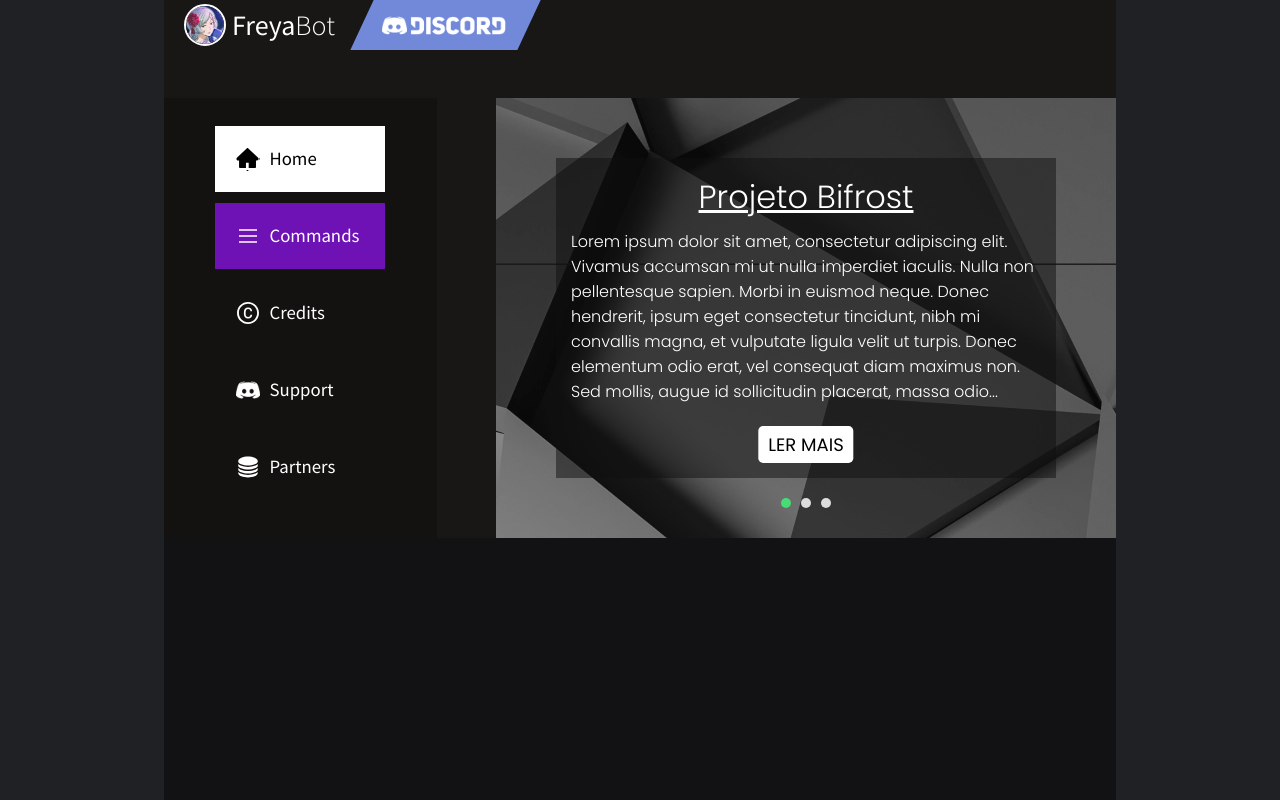
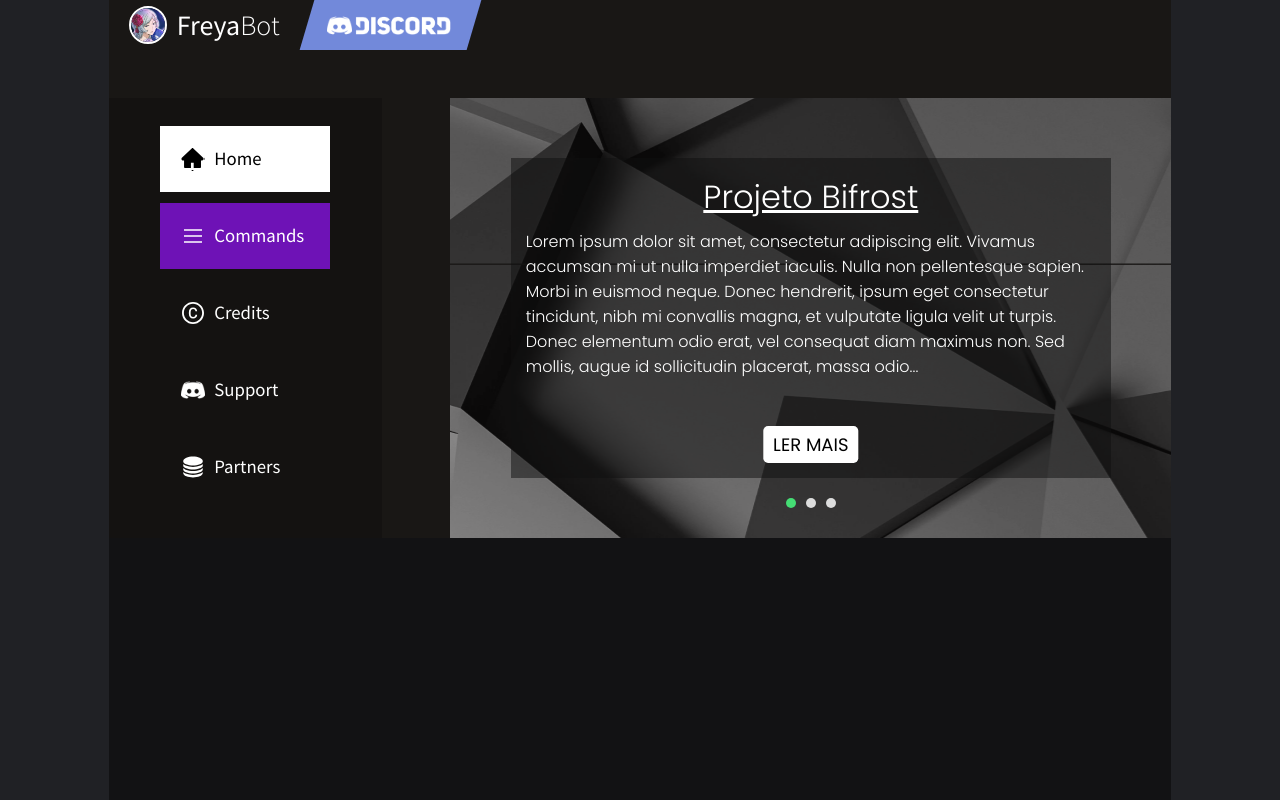
Before and after one commit to Freya-Project/website, a Next.js app: page / in a window 1280 px wide. Built offline with nearby package versions, Linux system fonts and the light colour scheme.

Commit message:
Carousel slide ver

```diff
--- a/src/components/carousel/index.tsx
+++ b/src/components/carousel/index.tsx
@@ -1,6 +1,10 @@
+import Link from 'next/link';
 import React, { useEffect, useMemo, useState } from 'react';
-import Link from 'next/link';
-import { CarouselBg, CarouselDescription, CarouselSection, CarouselTitle, CarousselControls, ControlIndicator, ReadMoreButton } from './styles';
+
+import {
+    CarouselBg, CarouselDescription, CarouselSection, CarouselTitle, CarousselControls,
+    ControlIndicator, ReadMoreButton, CarouselContainer, SlideContainer
+} from './styles';
 
 type CarouselItem = {
     title: string;
@@ -12,17 +16,16 @@ type Carousel = {
     items?: CarouselItem[];
 };
 
-const Carousel = (props: Carousel) => {
-    const { items } = props;
-    const [selectedItem, setSelectedItem] = useState(-1);
-    const [tick, setTick] = useState(false);
-
-    const contentList = useMemo(() => {
-        return items?.map((item: CarouselItem, index: number) =>  {
+function createItem(item: CarouselItem, current?: boolean) {
+    if(!item) return;
     const redirectToUrl = () => {
         const url = item.url;
     }
-            return (<React.Fragment key={item.title}>
+    return (
+        <CarouselSection
+            key={item.title}
+            enter={current}
+        >
             <CarouselTitle>
                 {item.title}
             </CarouselTitle>
@@ -32,19 +35,60 @@ const Carousel = (props: Carousel) => {
             {item.url ? <ReadMoreButton onClick={redirectToUrl}>
                 <Link href={item.url}>LER MAIS</Link>
             </ReadMoreButton> : <></>}
-            </React.Fragment>);
-        })
-    }, [items]);
+        </CarouselSection>
+    );
+}
+
+const Carousel = (props: Carousel) => {
+    const { items } = props;
+    const [selectedItem, setSelectedItem] = useState(items.length-1);
+    const [previousItem, setPreviousItem] = useState(-1);
+    const [lastTimeout, setLastTimeout] = useState({} as NodeJS.Timeout);
+    const [tick, setTick] = useState(false);
+
+    function resetTimeout() {
+        clearTimeout(lastTimeout);
+        const timeout = setTimeout(() => {
+            setTick(!tick);
+        }, 25000);
+        setLastTimeout(timeout);
+    }
+
+    function setItem(index: number){
+        resetTimeout();
+        if(selectedItem !== index) {
+            setPreviousItem(selectedItem);
+            setSelectedItem(index);
+        }
+    }
+
+    const contentList = useMemo(() => {
+        const itemList = [createItem(items[selectedItem], true), createItem(items[previousItem])];
+        const orderCheck = items.length > 2 ?
+            (selectedItem < previousItem && !(previousItem === items.length - 1 && selectedItem === 0))
+                || (selectedItem === items.length -1 && previousItem === 0)
+            : selectedItem < previousItem;
+        const direction = orderCheck ? "left" : "right";
+        const orderedItems = orderCheck ? itemList : itemList.reverse();
+        return (
+            <SlideContainer
+                key={`${selectedItem}${previousItem}`}
+                direction={direction}>
+                    {orderedItems}
+            </SlideContainer>
+        );
+
+    }, [items, selectedItem, previousItem]);
 
     const controlIndicatorList = useMemo(() => {
         return new Array(items.length).fill(undefined).map(
             (_: any, index: number) => {
-                const setItem = () => {
-                    setSelectedItem(index);
+                const setCurrent = () => {
+                    setItem(index);
                 }
                 return <ControlIndicator
                     key={index}
-                    onClick={setItem}
+                    onClick={setCurrent}
                     active={index === selectedItem}
                 />;
             }
@@ -53,19 +97,19 @@ const Carousel = (props: Carousel) => {
 
     useEffect(() => {
         const nextItem = selectedItem < items.length - 1 ? selectedItem + 1 : 0;
-        setSelectedItem(nextItem);
-        const timeout = setTimeout(() => {
-            setTick(!tick);
-        }, 25000);
-        return () => {
-            clearTimeout(timeout);
-        }
+        setItem(nextItem);
     }, [tick]);
 
+    useEffect(() => {
+        return () => {
+            clearTimeout(lastTimeout);
+        }
+    }, [lastTimeout]);
+
     return (<CarouselBg>
-        <CarouselSection>
-            {contentList[selectedItem]}
-        </CarouselSection>
+        <CarouselContainer>
+            {contentList}
+        </CarouselContainer>
         <CarousselControls>
             {controlIndicatorList}
         </CarousselControls>
--- a/src/components/carousel/styles.ts
+++ b/src/components/carousel/styles.ts
@@ -1,19 +1,6 @@
 import styled, { css } from "styled-components";
 
 // Carousel //
-
-const FadeInAnimation = css`
-    @keyframes FadeInAnim {
-        0% {
-            filter: opacity(0);
-        }
-
-        100% {
-            filter: opacity(1);
-        }
-    }
-    animation: 0.6s linear FadeInAnim;
-`;
 
 export const CarouselTitle = styled.h3`
     font-size: 32px;
@@ -21,7 +8,6 @@ export const CarouselTitle = styled.h3`
     text-align: center;
     text-decoration: underline;
     margin-bottom: 8px;
-    ${FadeInAnimation}
 `;
 
 export const CarouselDescription = styled.p`
@@ -30,7 +16,6 @@ export const CarouselDescription = styled.p`
     /* word-break: break-all; */
     font-weight: 300;
     word-wrap: break-word;
-    ${FadeInAnimation}
 `;
 
 export const ReadMoreButton = styled.button`
@@ -67,8 +52,6 @@ export const ReadMoreButton = styled.button`
         color: black;
     }
 
-    ${FadeInAnimation}
-
     &::after {
         content: "";
         z-index: 1;
@@ -91,17 +74,57 @@ export const ReadMoreButton = styled.button`
     }
 `;
 
-export const CarouselSection = styled.div`
+export const CarouselSection = styled.div<{ enter?: boolean }>`
+    width: 100%;
+    height: 100%;
+    display: block;
+    position: relative;
+    top: 0;
+    left: 0;
+    padding: 15px;
+`;
+
+export const SlideContainer = styled.div<{ direction: "left" | "right" }>`
+    ${(props: any) => {
+        const [pos1, pos2] =
+            props.direction === "left" ? ["-100%", "0%"] : ["0%", "-100%"];
+        return css`
+            --pos1: ${pos1};
+            --pos2: ${pos2};
+        `;
+    }}
+
+    left: var(--pos2);
+    @keyframes SlideAnim {
+        0% {
+            left: var(--pos1);
+        }
+        100% {
+            left: var(--pos2);
+        }
+    }
+    animation: 0.8s linear SlideAnim;
+    width: 200%;
+    height: 100%;
+    position: absolute;
+    display: flex;
+    top: 0;
+    padding: 0;
+    margin: 0;
+`;
+
+export const CarouselContainer = styled.div`
     display: flex;
     flex-direction: column;
     align-items: center;
     position: relative;
-    padding: 15px;
+    /* padding: 15px; */
     width: 100%;
-    max-width: 500px;
+    max-width: 600px;
     /* height: 100%; */
     color: white;
     background-color: #0f0f0f7f;
+    overflow: hidden;
 
     * {
         font-family: "Poppins";
--- a/src/components/header/index.tsx
+++ b/src/components/header/index.tsx
@@ -1,23 +1,38 @@
 import React from 'react';
 import ReactTooltip from 'react-tooltip';
+import Image from 'next/image';
 import { Container, Separator } from '../../styles';
 import NavigationHeader from '../navigationHeader';
 import {
-    Avatar,
-    AvatarTitle,
+    FreyaAvatar,
+    FreyaAvatarTitle,
     BackgroundDiv,
-    DiscordButton, HeaderDiv
+    DiscordButton,
+    HeaderDiv,
+
 } from './styles';
 
 const Header = () => {
     return (<BackgroundDiv>
         <Container>
             <HeaderDiv>
-                <Avatar src="/img/freya_icon.png" alt="freya"/>
-                <AvatarTitle><strong>Freya</strong>Bot</AvatarTitle>
+                <FreyaAvatar
+                    src="/img/freya_icon.png"
+                    width={42} height={42}
+                    alt="freya"/>
+                <FreyaAvatarTitle><strong>Freya</strong>Bot</FreyaAvatarTitle>
                 <DiscordButton href="https://discord.com/oauth2/authorize?client_id=630894464667484179&scope=bot" data-tip="Bot link" data-for="header-tooltip">
-                    <img src="/img/discord_logo.png"/>
-                    <img src="/img/discord_logo_name.png"/>
+                    <Image
+                        src="/img/discord_logo.png"
+                        height={25} width={25}
+                        layout="fixed"
+                    />
+                    <Image
+                        src="/img/discord_logo_name.png"
+                        height={25} width={102}
+                        layout="fixed"
+
+                    />
                 </DiscordButton>
                 <ReactTooltip id="header-tooltip" effect="solid" backgroundColor="#333"/>
             </HeaderDiv>
--- a/src/components/header/styles.ts
+++ b/src/components/header/styles.ts
@@ -1,4 +1,5 @@
 import styled, { css } from "styled-components";
+import Image from "next/image";
 
 export const HeaderDiv = styled.header`
     display: grid;
@@ -9,14 +10,15 @@ export const HeaderDiv = styled.header`
     /* background-color: #99ffbb; */
 `;
 
-export const Avatar = styled.img`
-    width: 42px;
-    height: 42px;
+export const FreyaAvatar = styled(Image)`
+    /* width: 42px;
+    height: 42px; */
     border-radius: 50%;
-    border: 2px solid white;
+    border: 2px solid white !important;
+    image-rendering: optimizeQuality;
 `;
 
-export const AvatarTitle = styled.h1`
+export const FreyaAvatarTitle = styled.h1`
     font-size: 28px;
     font-weight: 300;
     color: white;
@@ -54,11 +56,10 @@ export const DiscordButton = styled.a`
         background-color: #7289da;
         top: 0;
         left: 0;
-        transform: skewX(-25deg);
+        transform: skewX(-16.42deg);
     }
 
     img {
-        height: 25px;
         z-index: 1;
     }
 `;
--- a/src/styles/index.ts
+++ b/src/styles/index.ts
@@ -6,7 +6,7 @@ export const MainContainer = styled.div`
 `;
 
 export const Container = styled.div<{ background?: string }>`
-    width: 73vw;
+    width: 83vw;
     padding: 0 20px;
     ${(props: any) =>
         props.background &&
```
Also changed, not shown: public/img/freya_question.png (added). Lines whose indentation alone changed are shown as unchanged.
